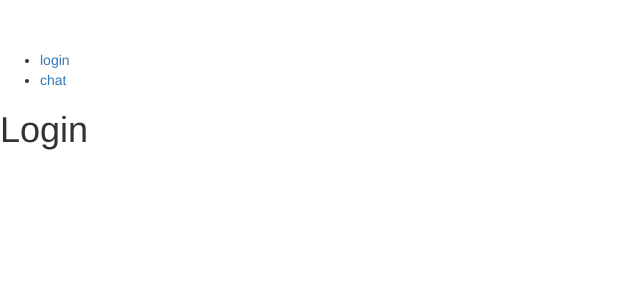
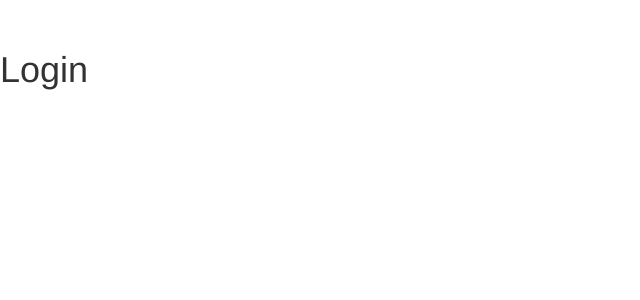
Before and after one commit to Pierre-AntoineBaizeau/nodejs-projet-chat, a React (Create React App) app in the folder client/: page / in a window 1280 px wide. Shown: the top 300 px of the page, without its empty margins (0-640 px from the left). Built offline with nearby package versions, Linux system fonts and the light colour scheme.

Commit message:
supp nav

```diff
--- a/client/src/App.js
+++ b/client/src/App.js
@@ -6,16 +6,6 @@ import Chat from './components/Chat';
 const App = () => (
     <Router>
         <div>
-            <nav>
-                <ul>
-                    <li>
-                        <Link to="/">login</Link>
-                    </li>
-                    <li>
-                        <Link to="/chat">chat</Link>
-                    </li>
-                </ul>
-            </nav>
             <Routes>
                 <Route exact path="/" element={<Login/>}/>
                 <Route exact path="/chat" element={<Chat/>}/>
```
